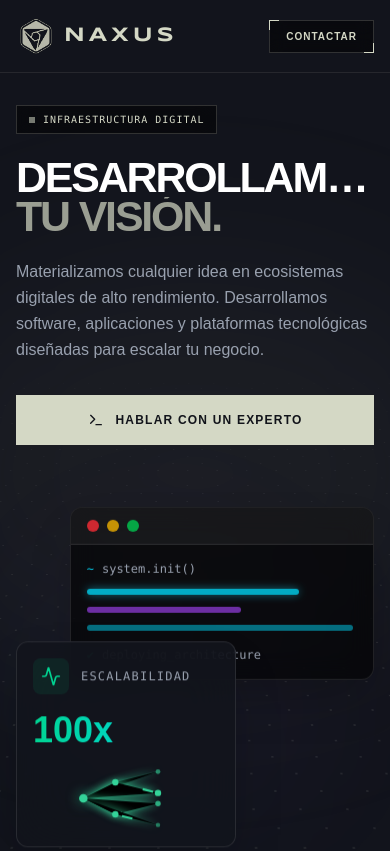
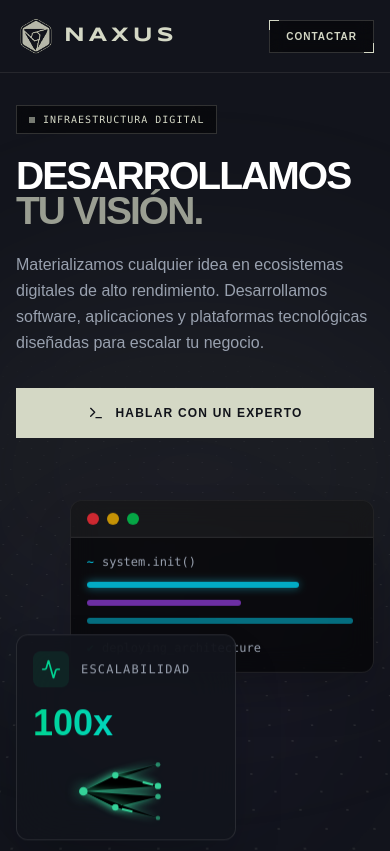
Before and after one commit to wintersoldier1501/naxus-web, a Next.js app: page / in a window 390 px wide. Shown: the top 851 px of the page. Built offline with nearby package versions, Linux system fonts and the light colour scheme.

Commit message:
Fix DESARROLLAMOS truncation on desktop

```diff
--- a/src/app/page.tsx
+++ b/src/app/page.tsx
@@ -87,7 +87,7 @@ export default function Home() {
         {/* CENTERED HERO SECTION */}
         <section className="relative z-10 flex-1 grid grid-cols-1 lg:grid-cols-2 gap-8 lg:gap-12 items-center px-4 md:px-8 lg:px-12 max-w-7xl mx-auto w-full pb-12 lg:pb-0">
           {/* TEXT COLUMN */}
-          <div className="flex flex-col items-start text-left pt-8 md:pt-12 lg:pt-0 w-full overflow-hidden">
+          <div className="flex flex-col items-start text-left pt-8 md:pt-12 lg:pt-0 w-full">
             <motion.div
               initial={{ opacity: 0, y: 20 }}
               animate={{ opacity: 1, y: 0 }}
@@ -102,10 +102,10 @@ export default function Home() {
               initial={{ opacity: 0, scale: 0.95 }}
               animate={{ opacity: 1, scale: 1 }}
               transition={{ duration: 0.7, delay: 0.2, ease: "easeOut" }}
-              className="text-[11vw] sm:text-6xl md:text-7xl font-black mb-4 md:mb-6 tracking-tighter leading-[0.9] uppercase w-full"
+              className="text-[10vw] sm:text-6xl md:text-7xl lg:text-6xl xl:text-7xl font-black mb-4 md:mb-6 tracking-tighter leading-[0.9] uppercase w-full"
             >
-              <span className="text-white block truncate md:overflow-visible">DESARROLLAMOS</span>
-              <span className="text-[#d4d8c5]/70 block truncate md:overflow-visible">TU VISIÓN.</span>
+              <span className="text-white block">DESARROLLAMOS</span>
+              <span className="text-[#d4d8c5]/70 block">TU VISIÓN.</span>
             </motion.h1>
 
             <motion.p
```
